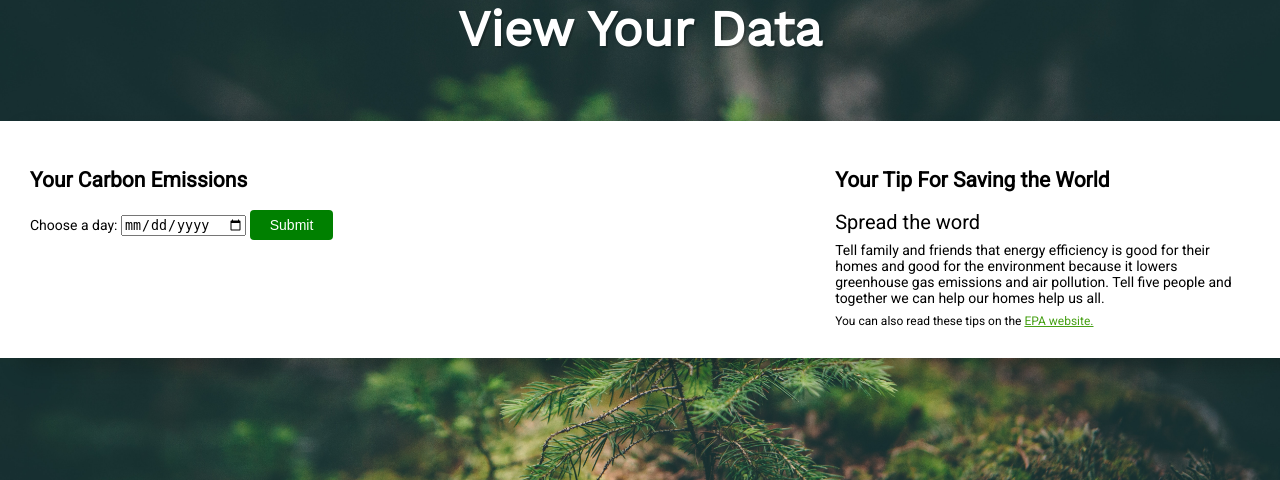
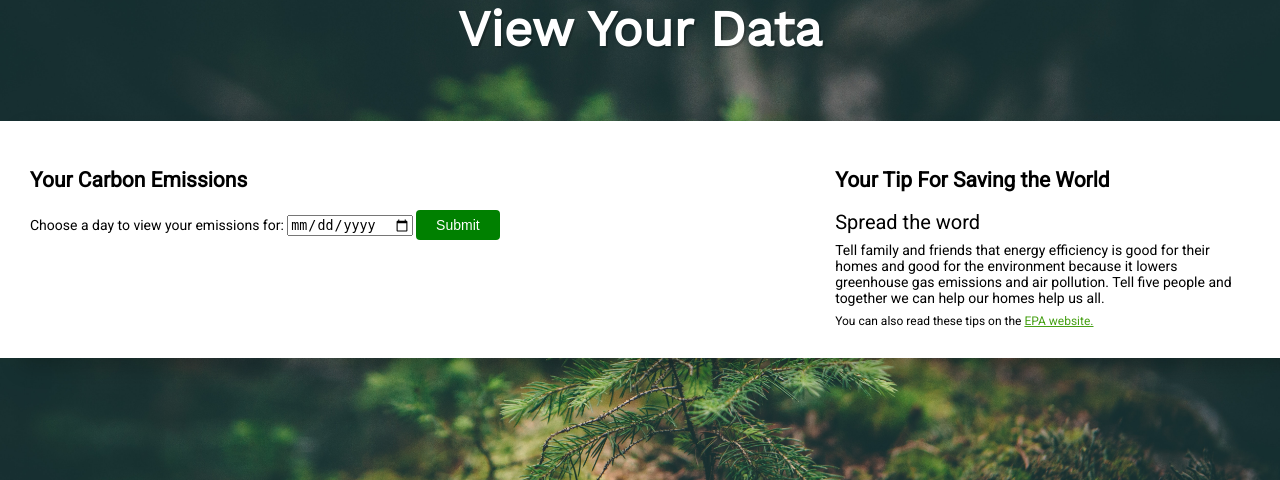
Before and after one commit to tonyma08/CarboNo, a Flask app: page /viewdata in a window 1280 px wide. Shown: the part 121-601 px from the top of the page. Run offline with Flask 2, Linux system fonts and the light colour scheme; parts of the project's set-up code (start-up, migrations or seed data) failed here and were passed over; some libraries are stand-ins or nearby versions.

Commit message:
Change view page

```diff
--- a/app/templates/viewdata.html
+++ b/app/templates/viewdata.html
@@ -13,7 +13,7 @@
         <div class = "column left">
             <h2>Your Carbon Emissions</h2>
                 <form>
-                    Choose a day:
+                    Choose a day to view your emissions for:
                     <input type="date" name="start-day">
                     <input type= "submit">
                 </form>
```
